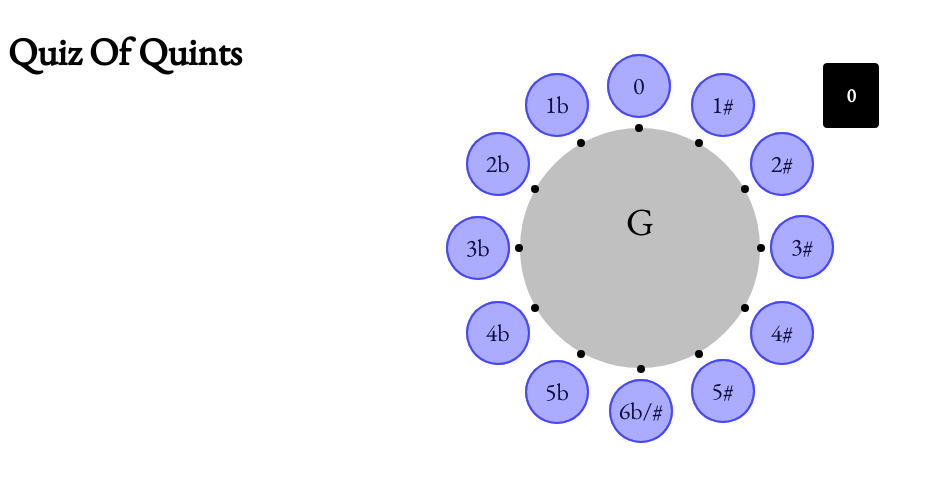
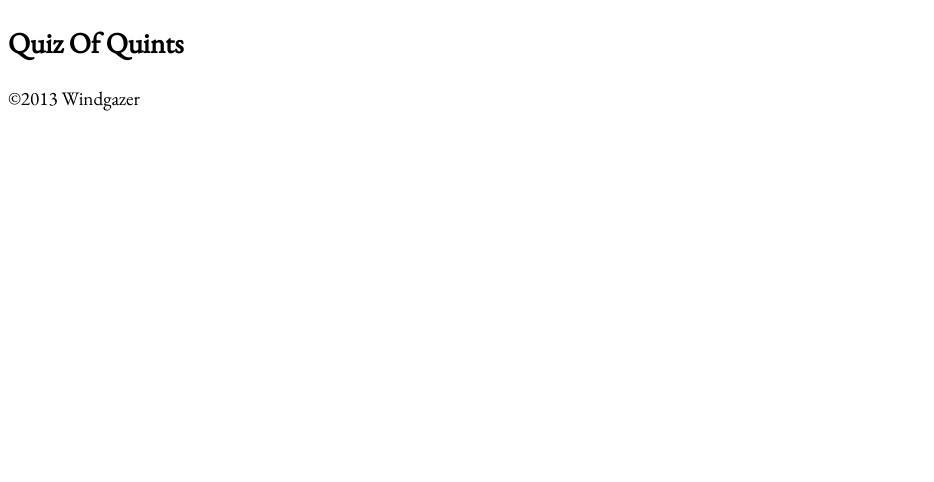
Before and after one commit to windgazer/QuizOfQuints, a plain HTML site: page index.html in a window 1280 px wide. Shown: the whole page, without its empty margins (0-934 px from the left). Drawn offline with nearby package versions, Linux system fonts and the light colour scheme.

Commit message:
Yay for HTML5 :)

```diff
--- a/index.html
+++ b/index.html
@@ -8,34 +8,15 @@
 </head>
 <body>
 
-	<h1>Quiz Of Quints</h1>
+	<header><section>
+		<h1>Quiz Of Quints</h1>
+	</section></header>
 
-	<article class="fresh">
+	<section id="content"></section>
 
-		<div id="score" class="score">0</div>
-
-		<ul>
-			<li id="mark1" class="pos1"><a href="#answer" rel="hotspot">Click Here</a></li>
-			<li id="mark2" class="pos2"><a href="#answer" rel="hotspot">Click Here</a></li>
-			<li id="mark3" class="pos3"><a href="#answer" rel="hotspot">Click Here</a></li>
-			<li id="mark4" class="pos4"><a href="#answer" rel="hotspot">Click Here</a></li>
-			<li id="mark5" class="pos5"><a href="#answer" rel="hotspot">Click Here</a></li>
-			<li id="mark6" class="pos6"><a href="#answer" rel="hotspot">Click Here</a></li>
-			<li id="mark7" class="pos7"><a href="#answer" rel="hotspot">Click Here</a></li>
-			<li id="mark8" class="pos8"><a href="#answer" rel="hotspot">Click Here</a></li>
-			<li id="mark9" class="pos9"><a href="#answer" rel="hotspot">Click Here</a></li>
-			<li id="mark10" class="pos10"><a href="#answer" rel="hotspot">Click Here</a></li>
-			<li id="mark11" class="pos11"><a href="#answer" rel="hotspot">Click Here</a></li>
-			<li id="mark12" class="pos12"><a href="#answer" rel="hotspot">Click Here</a></li>
-		</ul>
-
-		<div id="question"></div>
-
-		<div id="answer"></div>
-
-		<div id="correction"></div>
-
-	</article>
+	<footer><section>
+		&copy;2013 Windgazer
+	</section></footer>
 
 	<script src="scripts/customevents.js"></script>
 	<script src="scripts/events-2.0.js"></script>
```
